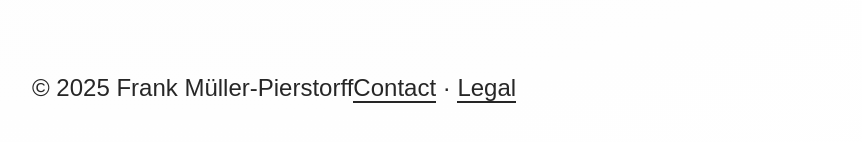
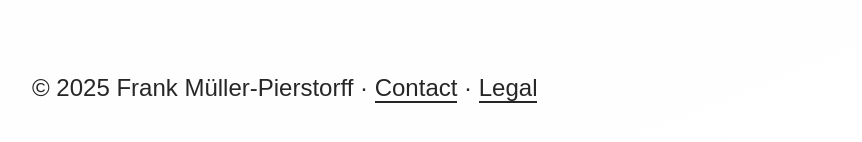
Before and after one commit to frankmuellerpierstorff/frankmuellerpierstorff.github.io, a plain HTML site: page index.html in a window 1280 px wide. Shown: the part 2258-2400 px from the top of the page, without its empty margins (208-1070 px from the left). Drawn offline with Linux system fonts and the light colour scheme; a web font is replaced by a local one.

Commit message:
Update index.html

```diff
--- a/index.html
+++ b/index.html
@@ -85,7 +85,7 @@ h5 {
 
     <p>If something here resonates — <a href="mailto:frankmuellerpierstorff@gmail.com">reach out</a>, <a href="https://www.linkedin.com/in/frankmuellerpierstorff" target="_blank">connect on LinkedIn</a>, or let’s grab a coffee.</p>
 
-    <h5>© 2025 Frank Müller-Pierstorff<a href="mailto:frank@frankmuellerpierstorff.com">Contact</a> · <a href="https://www.frankmuellerpierstorff.com/legal.html" target="_blank">Legal</a></h5>
+    <h5>© 2025 Frank Müller-Pierstorff · <a href="mailto:frank@frankmuellerpierstorff.com">Contact</a> · <a href="https://www.frankmuellerpierstorff.com/legal.html" target="_blank">Legal</a></h5>
   </div>
 </body>
 </html>
```
